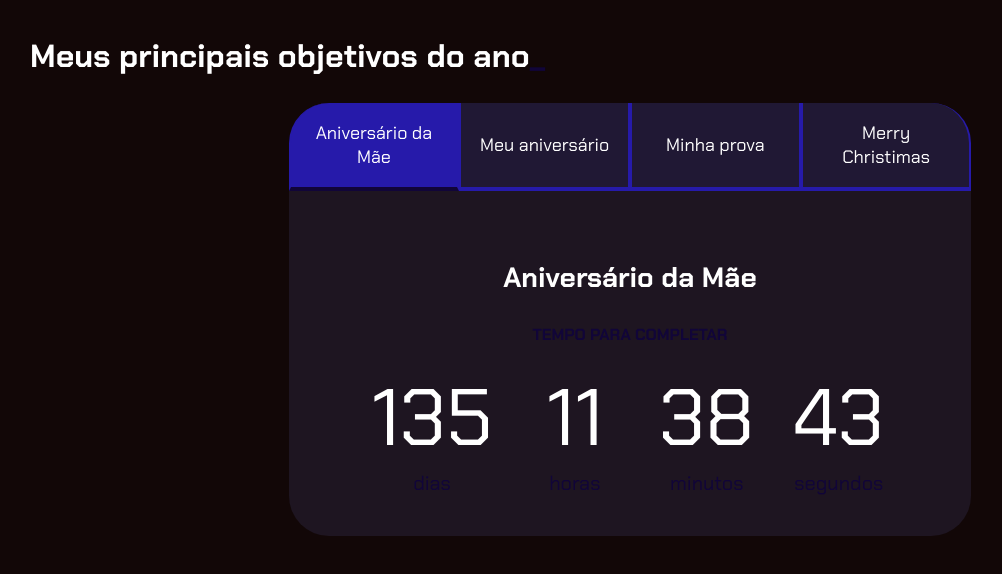
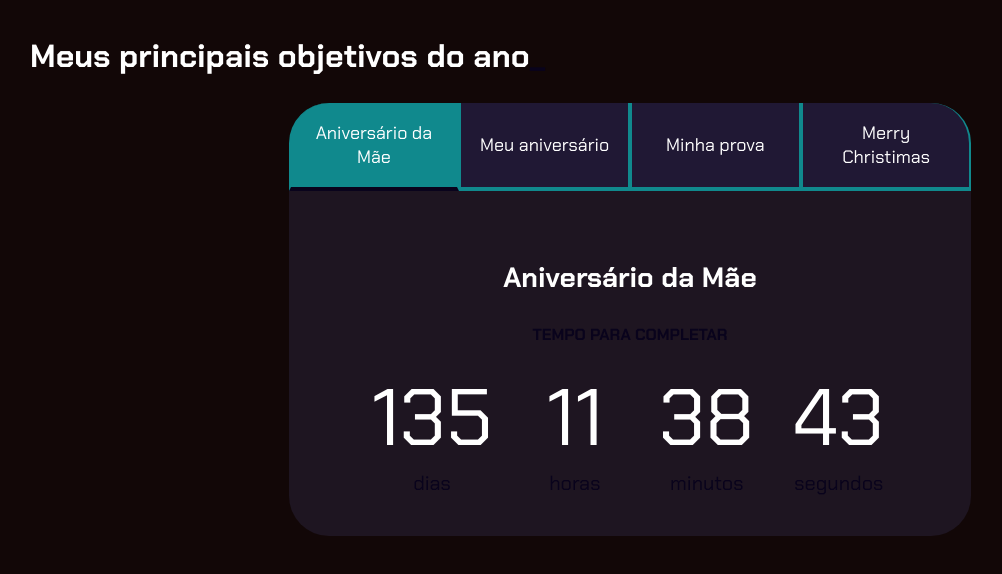
Before and after one commit to ThOmAsanjos1wwwa/2trimestre-thomas, a plain HTML site: page index.html in a window 1280 px wide. Shown: the whole page, without its empty margins (10-1012 px from the left). Drawn offline with Linux system fonts and the light colour scheme.

Commit message:
aula  10

```diff
--- a/style.css
+++ b/style.css
@@ -2,9 +2,9 @@
 
 :root {
     --cor-de-fundo: #120707;
-    --verde: #110539;
+    --verde: #09031c;
     --branco: #FFFFFF;
-    --botao-ativo: #261aaa;
+    --botao-ativo: #10898d;
     --botao-inativo: rgba(47, 42, 98, 0.5);
     --texto-fundo: rgba(58, 55, 94, 0.3);
 }
```
